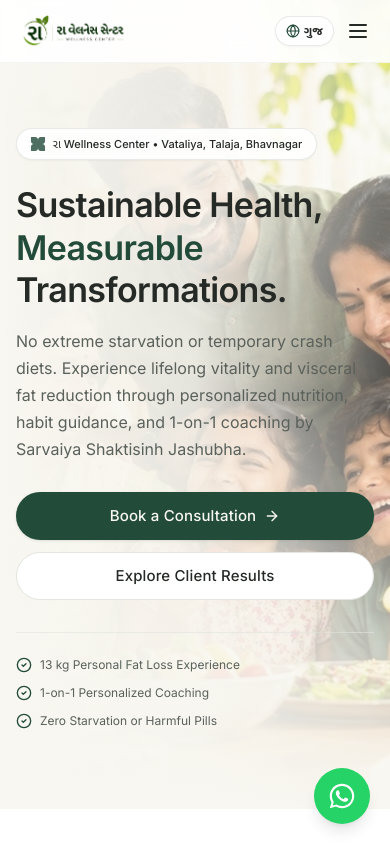
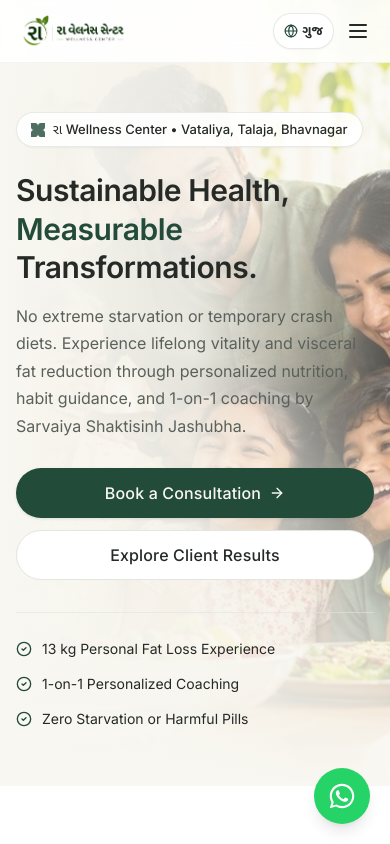
Before and after one commit to MeetM23/-Wellness-Center, a Next.js app: page / in a window 390 px wide. Shown: the top 844 px of the page. Built offline with nearby package versions, Linux system fonts and the light colour scheme.

Commit message:
Optimize small mobile viewport responsiveness (320px-414px) and enforce typography minimums

```diff
--- a/app/globals.css
+++ b/app/globals.css
@@ -47,9 +47,9 @@ body {
 .heading-hero {
   font-family: var(--font-inter), var(--font-gujarati), 'Inter', 'Noto Sans Gujarati UI', 'Noto Sans Gujarati', sans-serif;
   font-weight: 600;
-  font-size: clamp(34px, 4.5vw, 46px);
-  line-height: 1.25;
-  letter-spacing: -0.02em;
+  font-size: clamp(30px, 6.5vw, 46px);
+  line-height: 1.28;
+  letter-spacing: -0.015em;
   color: #252A26;
 }
 
@@ -83,8 +83,8 @@ body {
 .text-subtitle {
   font-family: var(--font-inter), var(--font-gujarati), 'Inter', 'Noto Sans Gujarati UI', 'Noto Sans Gujarati', sans-serif;
   font-weight: 400;
-  font-size: clamp(16px, 1.8vw, 18px);
-  line-height: 1.7;
+  font-size: clamp(16px, 2.2vw, 18px);
+  line-height: 1.72;
   color: #5A615B;
 }
 
@@ -99,34 +99,34 @@ body {
 @media (max-width: 640px) {
   .text-body {
     font-size: 16px;
-    line-height: 1.68;
+    line-height: 1.7;
   }
 }
 
 .text-label {
   font-family: var(--font-inter), var(--font-gujarati), 'Inter', 'Noto Sans Gujarati UI', 'Noto Sans Gujarati', sans-serif;
   font-weight: 500;
-  font-size: 12px;
+  font-size: 14px;
   line-height: 1.5;
-  letter-spacing: 0.06em;
+  letter-spacing: 0.04em;
   text-transform: uppercase;
 }
 
 /* ========================================================
-   BUTTONS (Generous touch target, 15-16px text)
+   BUTTONS (Generous touch target, 16px text)
    ======================================================== */
 
 .btn-primary {
   font-family: var(--font-inter), var(--font-gujarati), 'Inter', 'Noto Sans Gujarati UI', 'Noto Sans Gujarati', sans-serif;
   font-weight: 500;
-  font-size: 15px;
-  line-height: 1.2;
+  font-size: 16px;
+  line-height: 1.25;
   letter-spacing: 0.01em;
   display: inline-flex;
   align-items: center;
   justify-content: center;
-  padding: 13px 26px;
-  min-height: 48px;
+  padding: 14px 26px;
+  min-height: 50px;
   border-radius: 9999px;
   background-color: #234B3A;
   color: #F8F7F1;
@@ -142,14 +142,14 @@ body {
 .btn-secondary {
   font-family: var(--font-inter), var(--font-gujarati), 'Inter', 'Noto Sans Gujarati UI', 'Noto Sans Gujarati', sans-serif;
   font-weight: 500;
-  font-size: 15px;
-  line-height: 1.2;
+  font-size: 16px;
+  line-height: 1.25;
   letter-spacing: 0.01em;
   display: inline-flex;
   align-items: center;
   justify-content: center;
-  padding: 12px 24px;
-  min-height: 48px;
+  padding: 13px 24px;
+  min-height: 50px;
   border-radius: 9999px;
   background-color: #FFFFFF;
   color: #252A26;
--- a/components/layout/Navbar.tsx
+++ b/components/layout/Navbar.tsx
@@ -86,7 +86,7 @@ export const Navbar: React.FC = () => {
             <button
               onClick={toggleLanguage}
               aria-label="Toggle language"
-              className="inline-flex items-center gap-1 px-2.5 py-1.5 rounded-full text-xs font-sans font-medium text-charcoal bg-white border border-charcoal-border/80 shadow-xs active:bg-ivory"
+              className="inline-flex items-center gap-1 px-2.5 py-1.5 rounded-full text-[13px] sm:text-sm font-sans font-medium text-charcoal bg-white border border-charcoal-border/80 shadow-xs active:bg-ivory shrink-0"
             >
               <Globe className="w-3.5 h-3.5 text-primary" />
               <span className="font-semibold">{isGujarati ? "EN" : "ગુજ"}</span>
--- a/components/sections/Hero.tsx
+++ b/components/sections/Hero.tsx
@@ -18,7 +18,7 @@ export const Hero: React.FC = () => {
   };
 
   return (
-    <section id="hero" className="relative pt-32 pb-20 sm:pt-36 sm:pb-24 lg:pt-40 lg:pb-28 bg-ivory overflow-hidden">
+    <section id="hero" className="relative pt-28 pb-14 sm:pt-32 sm:pb-20 lg:pt-40 lg:pb-28 bg-ivory overflow-hidden">
       {/* Full-width Background Image with Warm Palette Overlay */}
       <div className="absolute inset-0 z-0 overflow-hidden" aria-hidden="true">
         <Image
@@ -53,7 +53,7 @@ export const Hero: React.FC = () => {
           {/* Pill Eyebrow with Small Shapes Gallery Sparkle */}
           <div className="inline-flex items-center gap-2 px-3.5 py-1.5 rounded-full bg-white/90 backdrop-blur-xs border border-charcoal-border/80 shadow-xs mb-6 max-w-full">
             <ShapeCurvedStar className="w-3.5 h-3.5 text-primary shrink-0" opacity={0.8} />
-            <span className="text-[11px] sm:text-xs font-medium text-charcoal truncate">
+            <span className="text-[13px] sm:text-[14px] font-medium text-charcoal truncate">
               {isGujarati ? "રા વેલનેસ સેન્ટર • વાતળિયા, તળાજા, ભાવનગર" : "રા Wellness Center • Vataliya, Talaja, Bhavnagar"}
             </span>
           </div>
@@ -103,15 +103,15 @@ export const Hero: React.FC = () => {
 
           {/* Trust Indicators - Wrap cleanly on mobile */}
           <div className="pt-6 sm:pt-7 border-t border-charcoal-border/60 grid grid-cols-1 sm:flex sm:flex-wrap gap-x-6 gap-y-3">
-            <div className="flex items-center gap-2 text-xs sm:text-sm text-charcoal-muted">
+            <div className="flex items-center gap-2.5 text-[14px] sm:text-[15px] text-charcoal">
               <CheckCircle2 className="w-4 h-4 text-primary shrink-0" />
               <span>{isGujarati ? "૧૩ કિલો અંગત ફેટ લોસ અનુભવ" : "13 kg Personal Fat Loss Experience"}</span>
             </div>
-            <div className="flex items-center gap-2 text-xs sm:text-sm text-charcoal-muted">
+            <div className="flex items-center gap-2.5 text-[14px] sm:text-[15px] text-charcoal">
               <CheckCircle2 className="w-4 h-4 text-primary shrink-0" />
               <span>{isGujarati ? "૧-ઓન-૧ પ્રમાણિત માર્ગદર્શન" : "1-on-1 Personalized Coaching"}</span>
             </div>
-            <div className="flex items-center gap-2 text-xs sm:text-sm text-charcoal-muted">
+            <div className="flex items-center gap-2.5 text-[14px] sm:text-[15px] text-charcoal">
               <CheckCircle2 className="w-4 h-4 text-primary shrink-0" />
               <span>{isGujarati ? "કોઈ ભૂખમરો કે કડક દવાઓ નહિ" : "Zero Starvation or Harmful Pills"}</span>
             </div>
```
